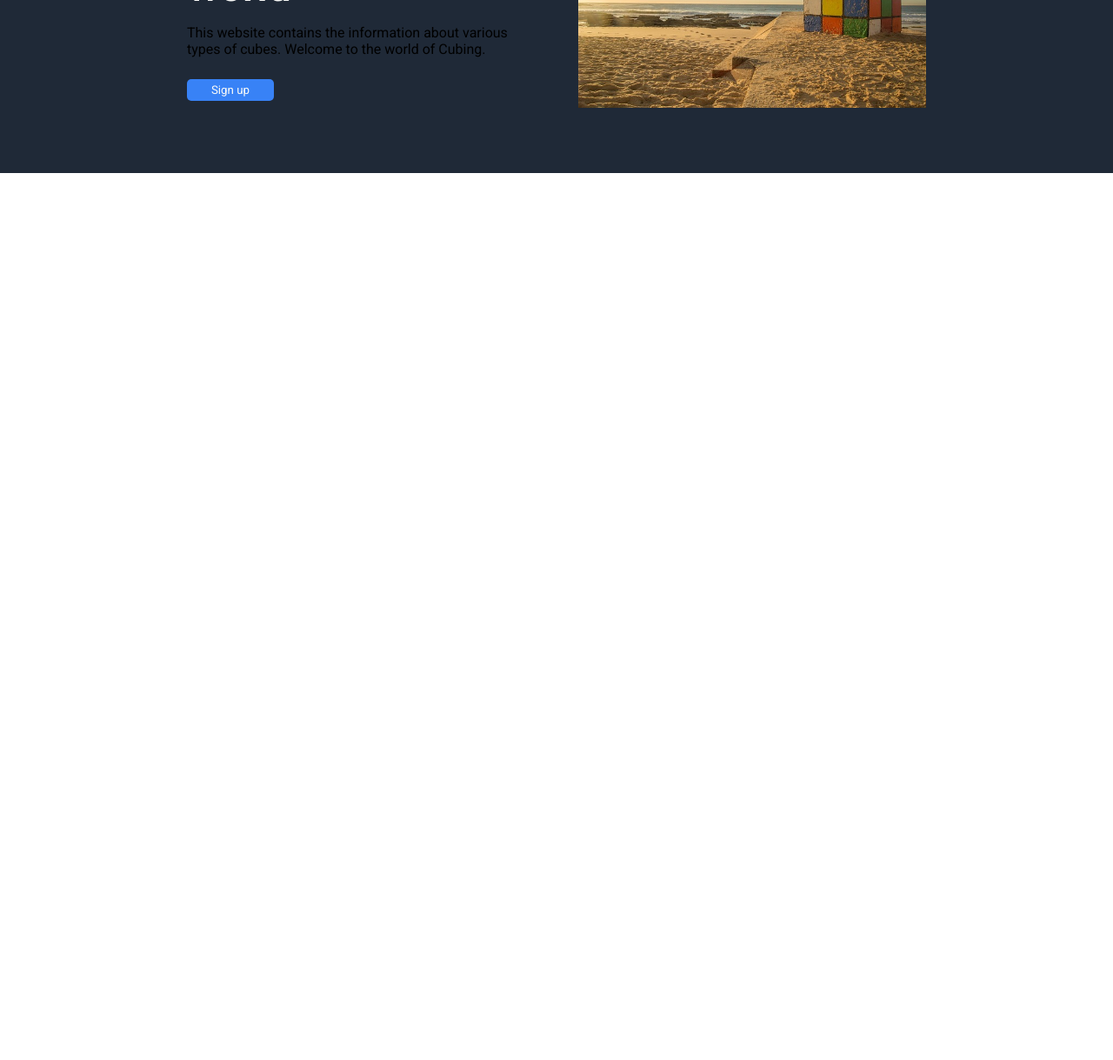
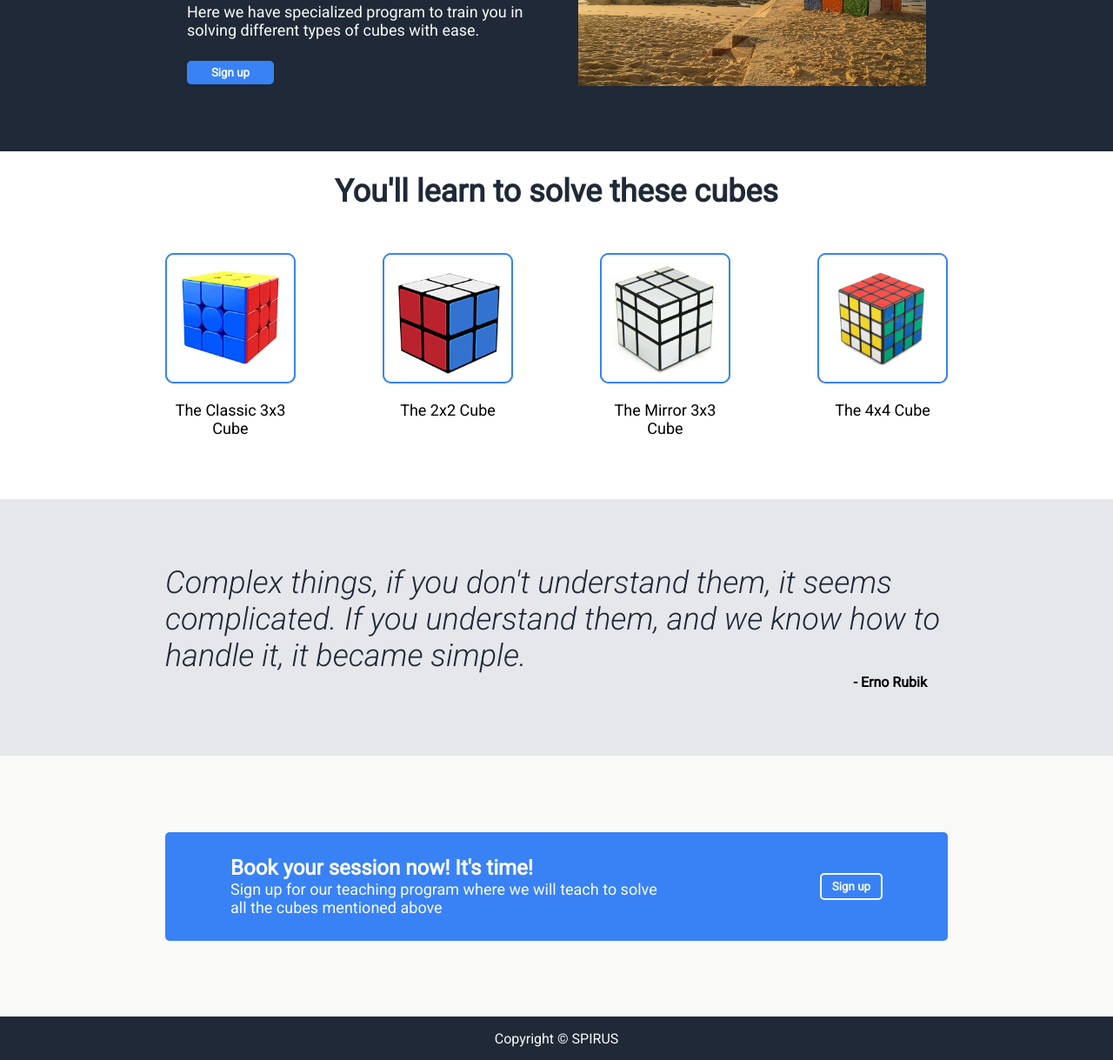
Before and after one commit to spirus-dev/odin-landing-page, a plain HTML site: page index.html in a window 1280 px wide. Shown: the part 301-1520 px from the top of the page at 87% size. Before the commit the page ends 800 px from the top, so only its background shows below. Drawn offline with Linux system fonts and the light colour scheme.

Commit message:
Completed the landing page assignment
Finished the HTML structure of the page, added css to make it look like the target page.
Edited the content to make it more feasible. Modified the head section of website to align content properly.
and finally added the images to the landing page to finish it.

```diff
--- a/index.html
+++ b/index.html
@@ -10,7 +10,7 @@
     <body>
         <div class="head">
             <div class="navbar">
-                <div class="logo">Cube World</div>
+                <div class="logo">Cubing World</div>
                 <div class="links">
                     <ul>
                         <li><a href="#">About</a></li>
@@ -22,7 +22,7 @@
             <div class="content">
                 <div>
                     <h1>This is Cubing world</h1>
-                    <p>This website contains the information about various types of cubes. Welcome to the world of Cubing.</p>
+                    <p>Here we have specialized program to train you in solving different types of cubes with ease.</p>
                     <button>Sign up</button>
                 </div>
                 <div>
@@ -30,5 +30,60 @@
                 </div>
             </div>
         </div>
+        <div class="information">
+            <div class="heading">You'll learn to solve these cubes</div>
+            <div class="boxes">
+                <div class="box">
+                    <div>
+                        <img src="./images/3x3.jpeg" alt="This is an image of cube">
+                    </div>
+                    <p>The Classic 3x3 Cube</p>
+                </div>
+                <div class="box">
+                    <div>
+                        <img src="./images/2x2.png" alt="This is an image of cube">
+                    </div>
+                    <p>The 2x2 Cube</p>
+                </div>
+                <div class="box">
+                    <div>
+                        <img src="./images/Mirror.jpg" alt="This is an image of cube">
+                    </div>
+                    <p>The Mirror 3x3 Cube</p>
+                </div>
+                <div class="box">
+                    <div>
+                        <img src="./images/4x4.jpg" alt="This is an image of cube">
+                    </div>
+                    <p>The 4x4 Cube</p>
+                </div>
+            </div>
+        </div>
+        <div class="quote">
+            <div class="quote-text">
+                Complex things, if you don't understand them, it seems complicated. If you understand them, and we know how to handle it, it became simple.
+            </div>
+            <div class="quote-author">
+                - Erno Rubik
+            </div>
+        </div>
+        <div class="action">
+            <div class="modal">
+                <div class="modal-text">
+                    <div class="modal-text-head">
+                        Book your session now! It's time!
+                    </div>
+                    <div class="modal-text-content">
+                        Sign up for our teaching program where we will teach to solve all the cubes mentioned above
+                    </div>
+                </div>
+                <div class="button">
+                    <button>Sign up</button>
+                </div>
+            </div>
+        </div>
+        <div class="footer">
+            Copyright © SPIRUS
+        </div>
     </body>
 </html>
--- a/style.css
+++ b/style.css
@@ -1,5 +1,5 @@
 @import url('https://fonts.googleapis.com/css2?family=Roboto&display=swap');
-
+@import url('https://fonts.googleapis.com/css2?family=Roboto:ital,wght@1,300&display=swap');
 *{
     box-sizing: border-box;
     margin: 0;
@@ -11,10 +11,13 @@
     display: flex;
     flex-direction: column;
     background-color: #1F2937;
+    justify-content: center;
 }
 .navbar{
     display:flex;
-    height: 100px;
+    height: 75px;
+    gap: 50px;
+    justify-content: center;
 }
 
 .navbar .links ul{
@@ -32,20 +35,20 @@
 }
 
 .logo{
+    justify-content: start;
+    width: 400px;
     display: flex;
-    flex: 1;
     font-size: 24px;
     font-weight: bold;
     color: #F9FAF8;
     align-items: center;
-    justify-content: center;
 }
 
 .links{
+    width: 400px;
     display: flex;
-    justify-content: center;
+    justify-content: end;
     align-items: center;
-    flex: 1;
 }
 
 .content{
@@ -63,6 +66,7 @@
     width: 400px;
     height: 100px;
 }
+
 
 .content div:nth-child(1){
     display: flex;
@@ -95,6 +99,8 @@
     color: #F9FAF8;
     border-style: none;
     cursor: pointer;
+    font-weight: bold;
+    padding: 6px 12px;
 }
 
 .content div h1{
@@ -102,3 +108,131 @@
     font-weight: bolder;
     color: #F9FAF8
 }
+.content div p{
+    color: #F9FAF8;
+    font-size:18px;
+}
+
+.information{
+    display: flex;
+    flex-direction: column;
+    height: 400px;
+    width: auto;
+    padding: 25px;
+    align-items: center;
+    gap: 50px;
+}
+
+.information .heading{
+    font-size: 36px;
+    color: #1F2937;
+    font-weight: bolder;
+}
+.boxes{
+    display: flex;
+    flex-basis : 50px;
+    gap: 100px;
+}
+
+.box{
+    display: flex;
+    flex-direction: column;
+    background-color: #ffffff;
+    height: 250px;
+    width: 150px;
+    text-align: center;
+    gap: 20px;
+}
+
+.box div, .box div img{
+    display: flex;
+    align-items: center;
+    justify-content: center;
+    border: 2px solid #3882F6;
+    border-radius: 10px;
+    height: 150px;
+    width: 150px;
+}
+
+.box p{
+    font-size: 18px;
+}
+
+.quote{
+    display: flex;
+    flex-direction: column;
+    height: auto;
+    background-color: #E5E7EB;
+    margin: auto;
+    padding: 75px;
+    align-items: center;
+}
+
+.quote-text{
+    width: 900px;
+    font-size: 36px;
+    font-weight: normal ;
+    color: #1F2937;
+    font-style: italic;
+    align-self: center;
+}
+
+.quote-author{
+    width: 900px;
+    display: flex;
+    font-weight: bold;
+    justify-content: end;
+    padding-right: 24px;
+}
+
+.action{
+    display: flex;
+    background-color: #F9FAF8;
+    height: 300px;
+    align-items: center;
+    justify-content: center;
+}
+
+.modal{
+    display: flex;
+    justify-content: space-between;
+    align-items: center;
+    padding: 50px 75px;
+    background-color: #3882F6;
+    width: 900px;
+    height: 125px;
+    border-radius: 5px;
+}
+
+.modal-text{
+    width: 500px;
+}
+.modal-text-head{
+    font-size: 24px;
+    color:#F9FAF8;
+    font-weight: bold;
+}
+.modal-text-content{
+    color:#F9FAF8;
+    font-size: 18px;
+}
+.button button{
+    background-color: #3882F6;
+    font-weight: bold;
+    color: #F9FAF8;
+    padding: 6px 12px;
+    border-width: 2px;
+    border-style: double;
+    border-color: #F9FAF8;
+    border-radius: 5px;
+    cursor: pointer;
+}
+
+.footer{
+    display: flex;
+    background-color: #1F2937;
+    justify-content: center;
+    align-items: center;
+    color: #F9FAF8;
+    height: 50px;
+}
```
Also changed, not shown: images/2x2.jpg (added), images/2x2.png (added), images/3x3.jpeg (added), images/3x3.jpg (added), images/3x3.png (added), images/4x4.jpg (added), images/Mirror.jpg (added).
